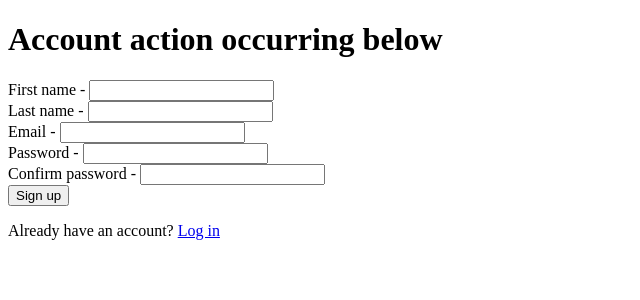
After one commit to kleinjb25/MiamiInsider, a Flask app: page /register in a window 1280 px wide. The commit adds this page. Shown: the top 300 px of the page, without its empty margins (0-640 px from the left). Run offline with Flask 3, Linux system fonts and the light colour scheme.

Commit message:
Login/register materials worked on

```diff
--- a/__init__.py
+++ b/__init__.py
@@ -1,9 +1,13 @@
 import os
-from flask import Flask, render_template, request, redirect, url_for, abort
+from flask import Flask, render_template, request, redirect, url_for, abort, flash
+from sqlalchemy.exc import IntegrityError
 # All of the database related stuff is stored here, we are importing it all
 from database.models import *
-#from forms import RegistrationForm, LoginForm
+from forms import RegistrationForm, LoginForm
 
+# -----------------
+# SETTING UP THE FLASK APP
+# -----------------
 app = Flask(__name__)
 app.config['SECRET_KEY'] = '89&Y4pQ^$3nV'
 
@@ -13,39 +17,102 @@ app.config['SQLALCHEMY_DATABASE_URI'] = 'sqlite:///{}'.format(os.path.join(proje
 
 db.init_app(app)
 
-# Usually you only run the code below ONCE to add the tables to the db.
-# I have already done this and the database.db file is updated and contains the necessary stuff.
+''' Code below will delete all current tables. Run this if you made changes to the tables and want to recreate them.
+    NOTE: Dropping a table will delete all sample data inside it, be warned.
+
+with app.app_context():
+    db.drop_all()
 '''
+
 with app.app_context():
     db.create_all()
-'''
+
+
+
+
 
 # -----------------
 # PAGES BELOW
 # -----------------
 
-# Simply prints the list of current locations
+# Simply prints the list of current locations for now
 @app.route('/')
 def index():
     return render_template("sample.html",
         locations=Location.query.all(),
         categories=Category.query.all())
 
-# LOGIN STUFF
-'''
-@app.route('/')
+
+# LOGIN/REGISTER STUFF BEGIN -------------------------
+
+# NOTE: Currently the login and register flashes don't have any formatting.
+# This will need to be done by creating css classes for them. Libraries like
+# Bootstrap and Bulma have premade ones.
+
+# Login route
+@app.route('/login', methods=['GET', 'POST'])
 def login():
-    return render_template('login.html', title='Register', form=LoginForm())
+    # Initializes the form
+    form = LoginForm()
 
-@app.route('/register')
-def signup():
-    return render_template('register.html', title='Login', form=RegistrationForm())
-'''
+    # Makes sure the form is valid
+    if form.validate_on_submit():
+        # Gets the correct user
+        user = User.query.filter_by(email=form.email.data).first()
 
+        # Successful login
+        if user and user.check_password(form.password.data):
+            flash(f'Successfully logged in. Welcome back!', 'success')
+            return redirect(url_for('index'))
+
+        # Unsuccessful login (password didn't match)
+        else:
+            flash(f'Login unsuccessful. Check your email and password.', 'danger')
+    else:
+        flash(f'Login unsuccessful. Make sure your email is valid.', 'danger')
+
+    return render_template('login.html', form=form)
+
+# Register route
+@app.route('/register', methods=['GET', 'POST'])
+def register():
+    # Initializes the form
+    form = RegistrationForm()
+
+    # Makes sure the form is valid
+    if form.validate_on_submit():
+        # Creates a new user
+        new_user = User(
+            first_name = form.first_name.data,
+            last_name = form.last_name.data,
+            email = form.email.data,
+            password = form.password.data,
+        )
+        db.session.add(new_user)
+        try:
+            db.session.commit()
+
+        # If the email is already taken:
+        except IntegrityError:
+            db.session.rollback()
+            flash(f'Email already taken, please choose a different one.', 'danger')
+            return redirect(url_for('register'))
+
+        # If everything goes fine and account is created:
+        flash(f'Account created. Welcome aboard, {form.first_name.data}!', 'success')
+        return redirect(url_for('index'))
+
+    return render_template('register.html', form=form)
+
+# Sample route to print all locations of a certain category.
 @app.route('/category/<int:id>', methods=['GET', 'POST'])
 def view_category(id: int):
+    # Gets input from a form to choose how they will be ordered.
     sort_by = request.form['order']
+
+    # Locations of the same category are found
     locs = Location.query.filter_by(category_id=id)
+
     if sort_by == "name":
         locs.order_by(Location.name)
     elif sort_by == "reviews":
@@ -55,17 +122,20 @@ def view_category(id: int):
 
     return render_template("category.html", locations=locs)
 
+# LOGIN/REGISTER STUFF END ---------------------------
+
+
 # Example of adding a location to the table
 @app.route('/post_loc', methods=['POST'])
 def post_loc():
 
+    # Creates the location based on form data
     new_loc = Location(
         name=request.form['name'],
         address=request.form['address'],
         description=request.form['description'],
         contact_email=request.form['contact_email'],
         contact_phone=request.form['contact_phone'],
-        num_reviews=0,
         category=request.form['category_id']
     )
 
@@ -73,7 +143,7 @@ def post_loc():
     db.session.commit()
 
     # Redirects to the home page
-    return redirect('/')
+    return redirect(url_for('index'))
 
 '''  SAMPLE LOCATION
 "name": "Fiesta Charra",
@@ -82,6 +152,7 @@ def post_loc():
 "contact_email": "N/A",
 "contact_phone": "(513) 524-3114"
 '''
+
 
 # Example of deleting a location from the table
 @app.route('/del_loc/<int:id>', methods=['POST', 'DELETE'])
@@ -93,7 +164,10 @@ def del_loc(id: int):
     db.session.delete(del_loc)
     db.session.commit()
 
-    return redirect('/')
+    return redirect(url_for('index'))
+
+
+
 
 
 # -----------------
--- /dev/null
+++ b/forms.py
@@ -0,0 +1,39 @@
+
+from flask_wtf import FlaskForm
+from wtforms import StringField, PasswordField, BooleanField, SubmitField
+from wtforms.validators import DataRequired, Length, Email, EqualTo
+import email_validator
+
+class RegistrationForm(FlaskForm):
+    first_name = StringField('First name', validators=[
+        DataRequired(),
+        Length(min=1, max=30)
+    ])
+    last_name = StringField('Last name', validators=[
+        DataRequired(),
+        Length(min=1, max=30)
+    ])
+    # TODO: E-Mail can only be @miamioh.edu
+    email = StringField('Email', validators=[
+        DataRequired(),
+        Email()
+    ])
+    # NOTE: Maybe implement secure passwords?
+    password = PasswordField('Password', validators=[
+        DataRequired(),
+        Length(min=8)
+    ])
+    confirm_password = PasswordField('Confirm password', validators=[
+        DataRequired(),
+        EqualTo('password')
+    ])
+    submit = SubmitField('Sign up')
+
+class LoginForm(FlaskForm):
+    email = StringField('Email', validators=[
+        DataRequired(),
+        Email()
+    ])
+    password = PasswordField('Password', validators=[DataRequired()])
+    remember = BooleanField('Remember me?')
+    submit = SubmitField('Login')
--- /dev/null
+++ b/templates/account.html
@@ -0,0 +1,15 @@
+<!DOCTYPE html>
+<html lang="en">
+    <head>
+        <meta charset="UTF-8">
+        <meta http-equiv="X-UA-Compatible" content="IE=edge">
+        <meta name="viewport" content="width=device-width, initial-scale=1.0">
+        <title>Account</title>
+    </head>
+    <body>
+        <h1>Account action occurring below</h1>
+        <div>
+            {% block content %}{% endblock %}
+        </div>
+    </body>
+</html>
--- /dev/null
+++ b/templates/register.html
@@ -0,0 +1,41 @@
+{% extends "account.html" %}
+{% block content %}
+<div>
+    {% include 'utils/flash_messages.html' %}
+    <form method="post" action="">
+        {{ form.hidden_tag() }}
+        <div>
+            {{ form.first_name.label() }} - {{ form.first_name }}
+            {% for error in form.first_name.errors %}
+            <span>{{error}}</span>
+            {% endfor %}
+        </div>
+        <div>
+            {{ form.last_name.label() }} - {{ form.last_name }}
+            {% for error in form.first_name.errors %}
+            <span>{{error}}</span>
+            {% endfor %}
+        </div>
+        <div>
+            {{ form.email.label() }} - {{ form.email }}
+            {% for error in form.email.errors %}
+            <span>{{error}}</span>
+            {% endfor %}
+        </div>
+        <div>
+            {{ form.password.label() }} - {{ form.password }}
+            {% for error in form.password.errors %}
+            <span>{{error}}</span>
+            {% endfor %}
+        </div>
+        <div>
+            {{ form.confirm_password.label() }} - {{ form.confirm_password }}
+            {% for error in form.confirm_password.errors %}
+            <span>{{error}}</span>
+            {% endfor %}
+        </div>
+        <div>{{ form.submit }}</div>
+    </form>
+    <p>Already have an account? <a href="{{ url_for('login') }}">Log in</a></p>
+</div>
+{% endblock content %}
--- /dev/null
+++ b/templates/utils/flash_messages.html
@@ -0,0 +1,9 @@
+{% with messages = get_flashed_messages(with_categories=true) %}
+{% if messages %}
+{% for category, m in messages %}
+<div class="alert alert-{{ category }}">
+    {{ m }}
+</div>
+{% endfor %}
+{% endif %}
+{% endwith%}
```
Also changed, not shown: database/models.py (+21 -2 lines), templates/login.html (added, +29 -0 lines), templates/sample.html (+9 -0 lines), database/database.db.
